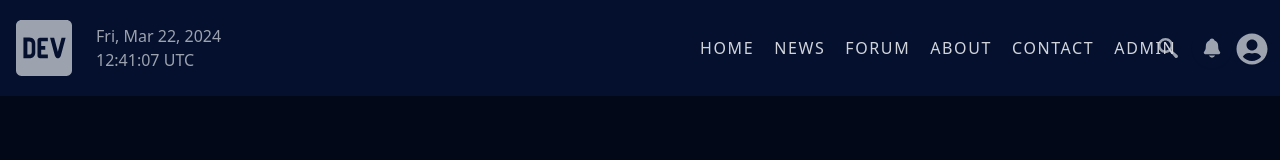
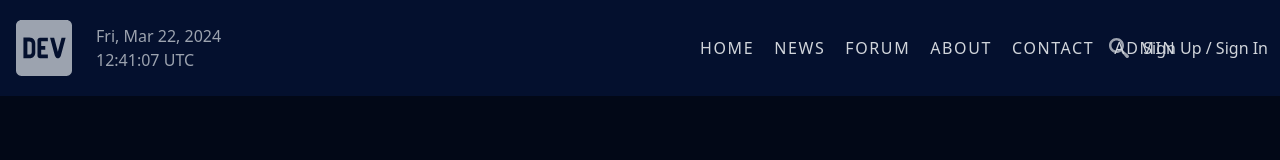
Before and after one commit to Chuuch/Full-Stack-Forum, a React (Vite) app in the folder client/: page / in a window 1280 px wide. Shown: the top 160 px of the page. Built offline with nearby package versions, Linux system fonts and the light colour scheme; no server answers.

Commit message:
Condition to render user avatar menu or sign in

```diff
--- a/client/src/components/Navbar.jsx
+++ b/client/src/components/Navbar.jsx
@@ -1,13 +1,12 @@
 import { Link } from "react-router-dom";
-// import { useSelector } from "react-redux";
+import { useSelector } from "react-redux";
 import { FaDev } from "react-icons/fa";
 import SearchBar from "./SearchBar";
 import UserAvatar from "./UserAvatar";
 import Clock from "./Clock";
 import NotificationsDropdown from "./NotificationsDropdown";
 const Navbar = () => {
-  //   const { currentUser } = useSelector((state) => state.user);
-  //   const navigate = useNavigate();
+  const { currentUser } = useSelector((state) => state.user);
 
   return (
     <div className="flex flex-row items-center justify-between p-3 bg-[#04102e] h-24">
@@ -37,8 +36,14 @@ const Navbar = () => {
       </div>
       <div className="flex items-center justify-center gap-x-1">
         <SearchBar />
-        <NotificationsDropdown />
-        <UserAvatar />
+        {currentUser ? (
+          <>
+            <NotificationsDropdown />
+            <UserAvatar />
+          </>
+        ) : (
+          <Link to="/register">Sign Up / Sign In</Link>
+        )}
       </div>
     </div>
   );
```
